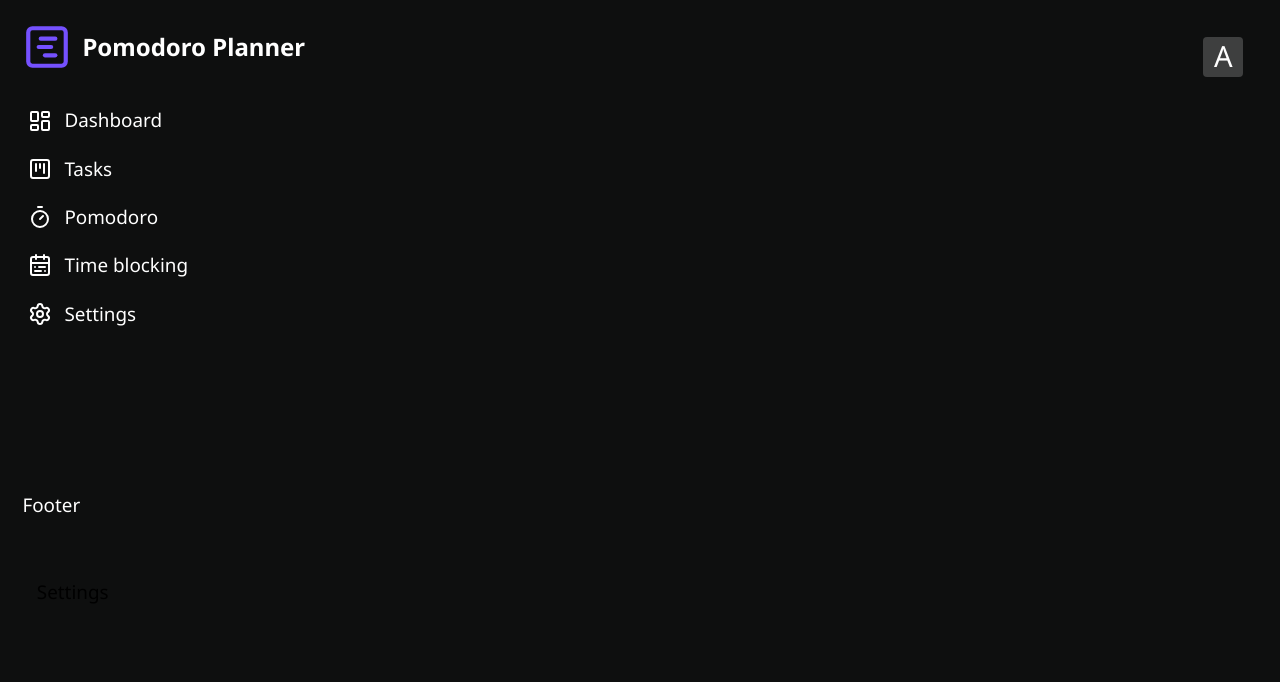
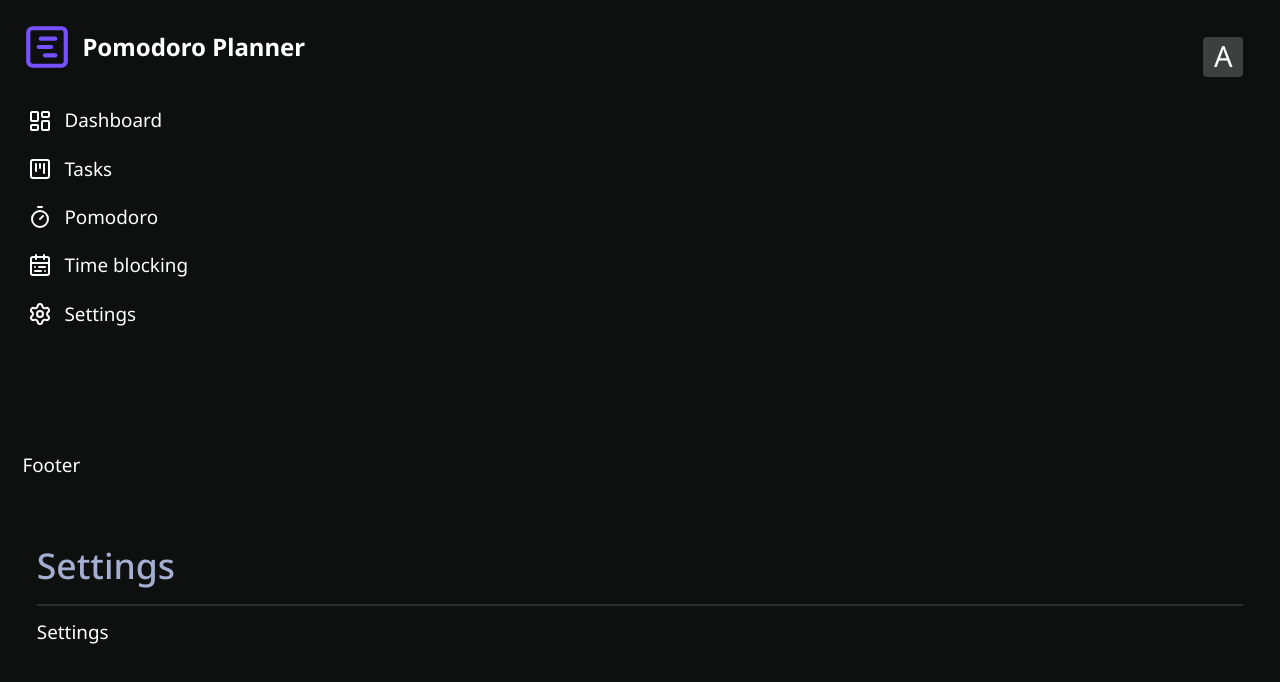
Before and after one commit to tikhonshamruk/red-planner-front-end, a Next.js app: page /i/settings in a window 1280 px wide. Shown: the top 682 px of the page. Built offline with nearby package versions, Linux system fonts and the light colour scheme; no server answers.

Commit message:
in progressing making path of statistics

```diff
--- a/src/app/i/Statistics.tsx
+++ b/src/app/i/Statistics.tsx
@@ -11,7 +11,7 @@ export function Statistics() {
 	return isLoading ? (
 		<Loader />
 	) : (
-		<div className='flex gap-3 justify-between'>
+		<div className='grid grid-cols-4 gap-2 justify-between'>
 			{data?.data.statistics.length ? (
 				data.data.statistics.map((statistic, index) => (
 					<div
--- /dev/null
+++ b/src/app/i/settings/Settings.tsx
@@ -0,0 +1,3 @@
+export function Settings() {
+  return <div className="text-white">Settings</div>;
+}
--- a/src/app/i/settings/page.tsx
+++ b/src/app/i/settings/page.tsx
@@ -1,15 +1,19 @@
 import type { Metadata } from 'next'
 import { NO_INDEX_PAGE } from '@/constants/seo.constants'
+import { Settings } from './Settings'
+import { Heading } from '@/components/ui/Heading/Heading'
 
 export const metadata: Metadata = {
   title: 'Settings',
   ...NO_INDEX_PAGE
 }
 
-export default function Page() {
+export default function SettingsPage() {
   return (
     <div>
-      Settings
+        <Heading title='Settings'></Heading>
+    <Settings/>
     </div>
+
   )
 }
```
